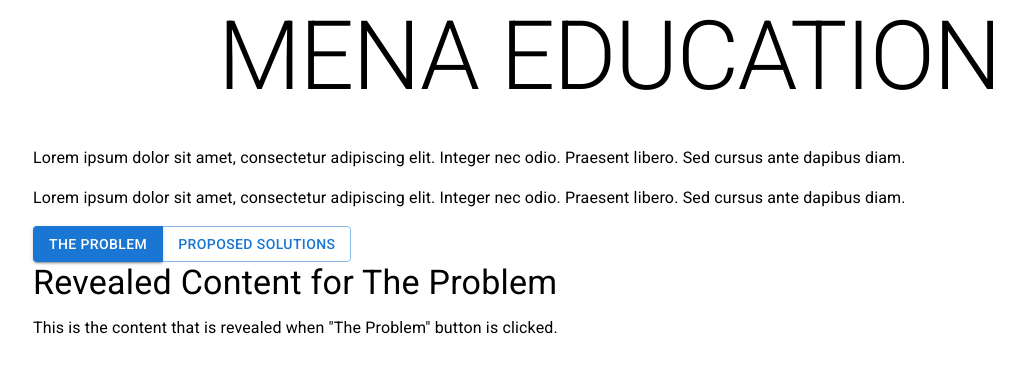
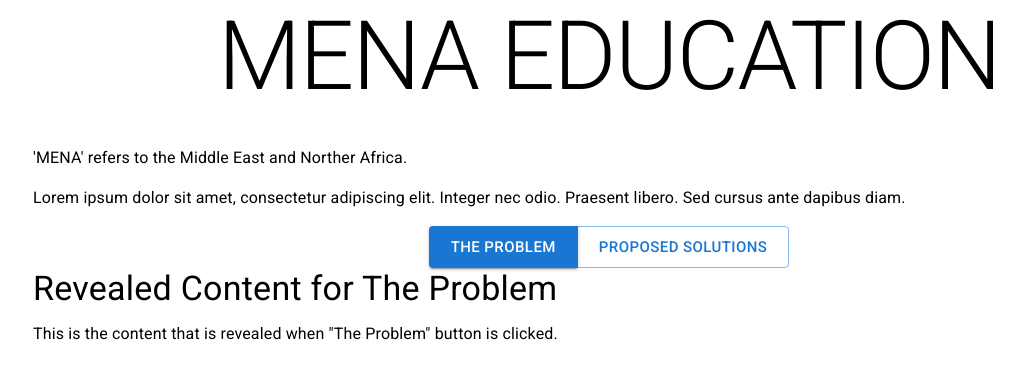
Before and after one commit to benberton/Global_Econ_Final, a React (Create React App) app: page / in a window 1280 px wide. Shown: the top 378 px of the page, without its empty margins (31-1055 px from the left). Built offline with nearby package versions, Linux system fonts and the light colour scheme.

Commit message:
problems and solutions buttons are centered

```diff
--- a/src/App.js
+++ b/src/App.js
@@ -39,7 +39,8 @@ function RevealingContent() {
 
   return (
     <div>
-      <ButtonGroup>
+      <Container align="center">
+        <ButtonGroup size='large'>
         <Button
           variant={isProblemVisible ? 'contained' : 'outlined'}
           onClick={handleProblemButtonClick}
@@ -53,9 +54,12 @@ function RevealingContent() {
         >
           Proposed Solutions
         </Button>
-      </ButtonGroup>
+        </ButtonGroup>
+      </Container>
+
 
       {isProblemVisible && (
+
         <div>
           <Typography variant="h4" gutterBottom>
             Revealed Content for The Problem
@@ -90,8 +94,7 @@ function App() {
         MENA EDUCATION
       </Typography>
       <Typography variant="body1" paragraph>
-        Lorem ipsum dolor sit amet, consectetur adipiscing elit. Integer nec odio. Praesent libero. Sed cursus ante
-        dapibus diam.
+        'MENA' refers to the Middle East and Norther Africa.
       </Typography>
       <Typography variant="body1" paragraph>
         Lorem ipsum dolor sit amet, consectetur adipiscing elit. Integer nec odio. Praesent libero. Sed cursus ante
```
